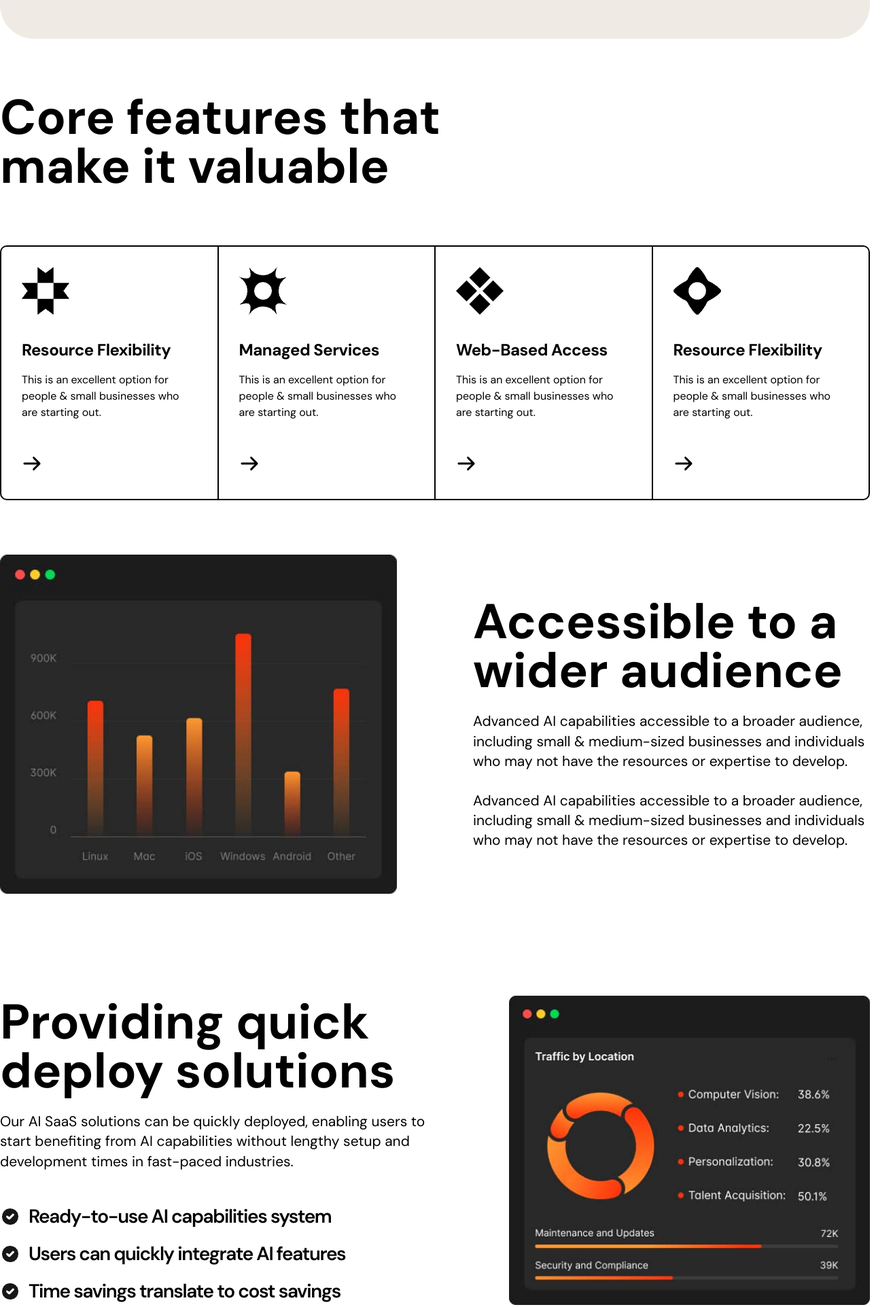
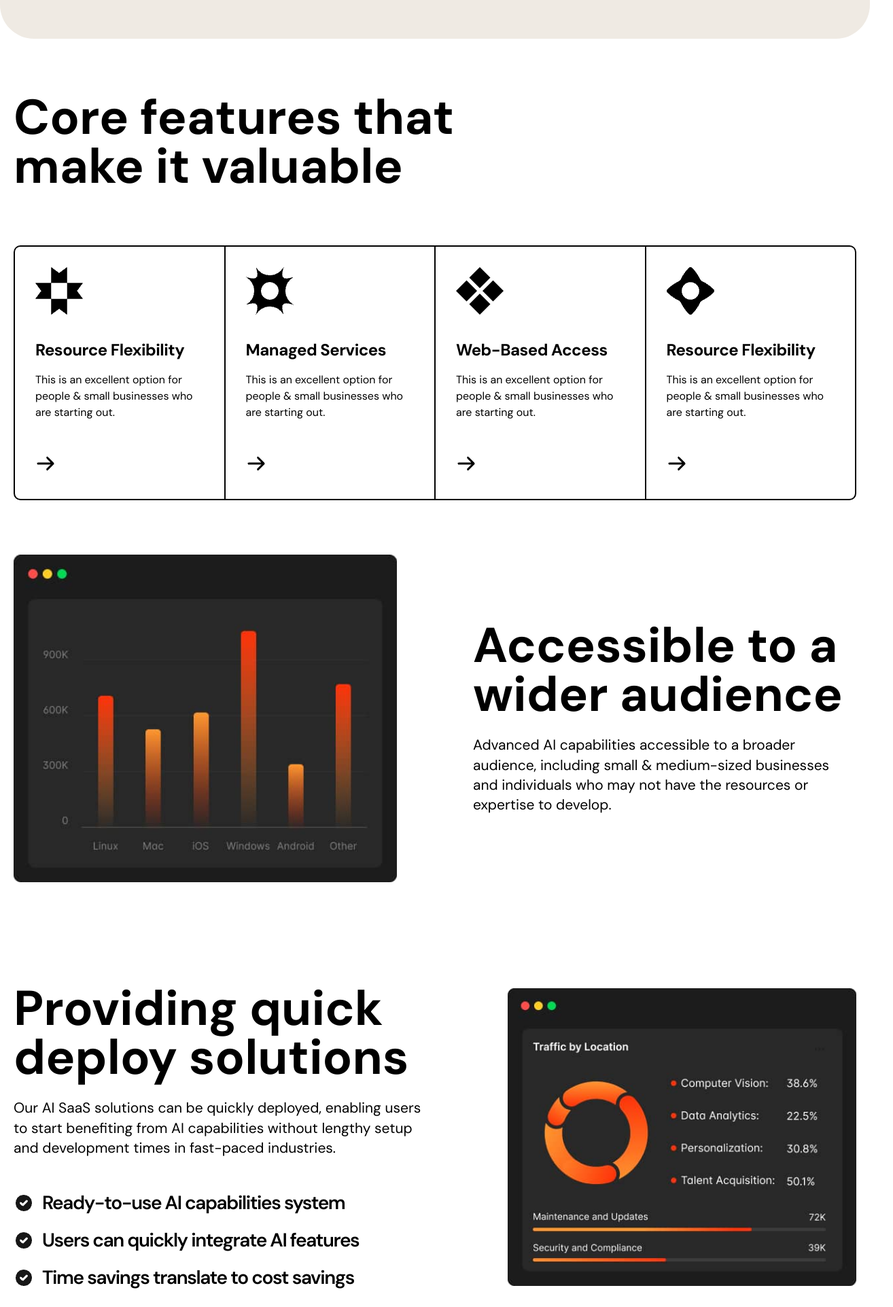
Before and after one commit to NgocAnh76/BCS14_Capstone, a website: page src/index.html in a window 1280 px wide. Shown: the part 1640-3563 px from the top of the page at 68% size, 1314 px wide, since content can reach past the window. Drawn offline with nearby package versions, Linux system fonts and the light colour scheme; files that its build step writes are made by us from their sources; a script that the page names is missing.

Commit message:
sua padding body, streamline

```diff
--- a/src/index.html
+++ b/src/index.html
@@ -484,7 +484,7 @@
         <!-- spacer -->
         <div class="py-20">
           <!-- container -->
-          <div class="container">
+          <div class="container px-5">
             <!-- content -->
             <div class="mb-10 lg:mb-16 xl:mb-20">
               <div class="md:max-w-sm lg:max-w-xl xl:max-w-[746px]">
@@ -713,7 +713,7 @@
         <!-- spacer -->
         <div class="pb-20 xl:pb-[150px]">
           <!-- container -->
-          <div class="container">
+          <div class="container px-5">
             <div
               class="overflow-hidden grid grid-cols-1 gap-12 items-center md:grid-cols-2 lg:gap-20 xl:gap-28 xxl:gap-32"
             >
@@ -745,11 +745,6 @@
                     including small & medium-sized businesses and individuals
                     who may not have the resources or expertise to develop.
                   </p>
-                  <p class="mb-7 last:mb-0">
-                    Advanced AI capabilities accessible to a broader audience,
-                    including small & medium-sized businesses and individuals
-                    who may not have the resources or expertise to develop.
-                  </p>
                 </div>
                 <!-- right end -->
               </div>
@@ -765,7 +760,7 @@
         <!-- spacer -->
         <div class="pb-20 xl:pb-[150px]">
           <!-- container -->
-          <div class="container">
+          <div class="container px-5">
             <div
               class="grid grid-cols-1 gap-12 items-center md:grid-cols-2 lg:gap-20 xl:grid-cols-[minmax(0,1.2fr)_1fr] xl:gap-28 xxl:gap-32"
             >
@@ -937,7 +932,7 @@
         <!-- spacer -->
         <div class="pb-20 xl:pb-[150px]">
           <!-- container -->
-          <div class="container">
+          <div class="container px-5">
             <div class="grid grid-cols-1 gap-y-10 md:grid-cols-2">
               <!-- left -->
               <div
--- a/src/service_details.html
+++ b/src/service_details.html
@@ -320,7 +320,7 @@
             <!-- container -->
             <div class="container">
               <div
-                class="grid grid-cols-1 mt-[100px] gap-12 items-center md:grid-cols-2 lg:gap-20 xl:grid-cols-[minmax(0,_1.2fr)_1fr] xl:gap-28 xxl:gap-32"
+                class="grid grid-cols-1 px-5 mt-[100px] gap-12 items-center md:grid-cols-2 lg:gap-20 xl:grid-cols-[minmax(0,_1.2fr)_1fr] xl:gap-28 xxl:gap-32"
               >
                 <!-- content left -->
                 <div
```
